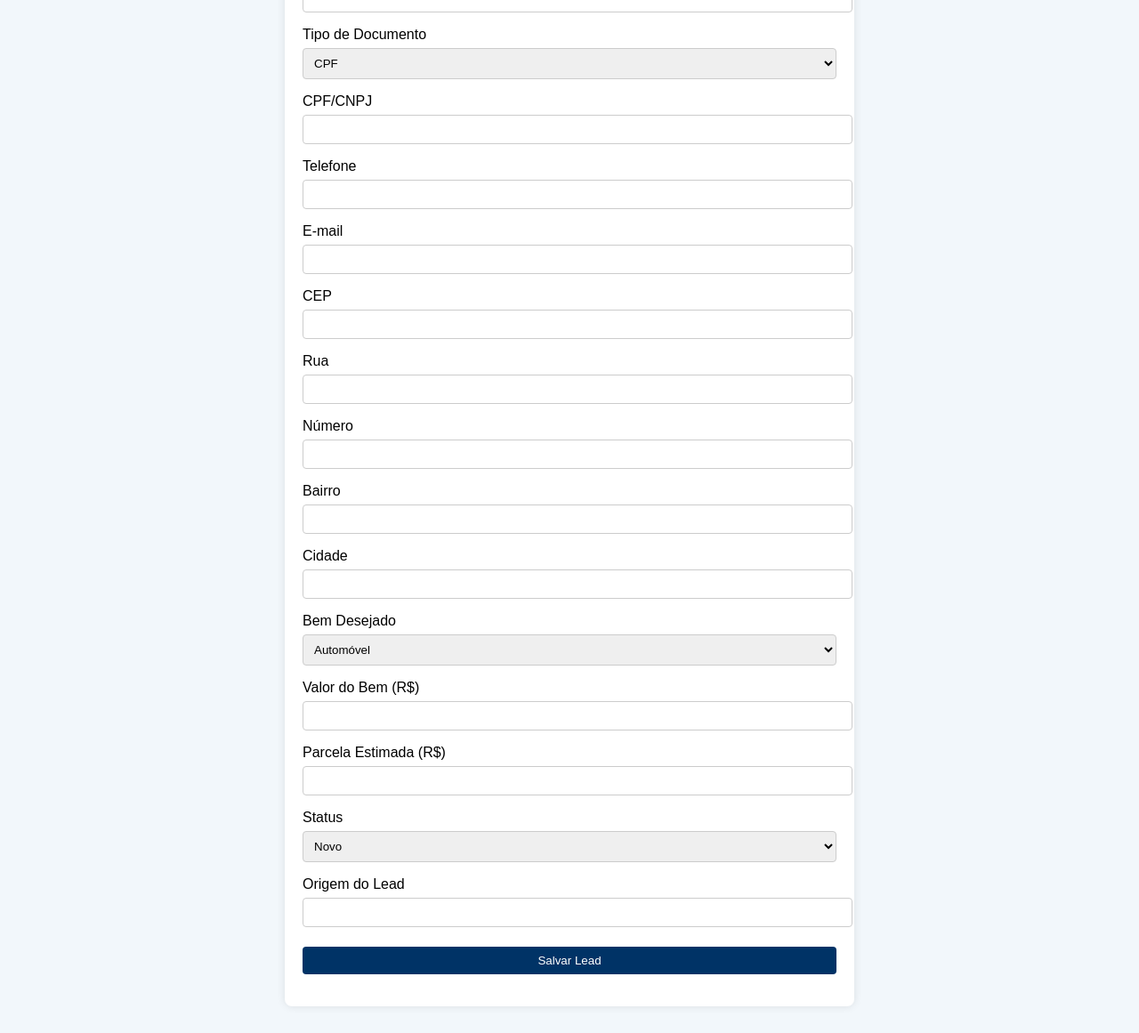
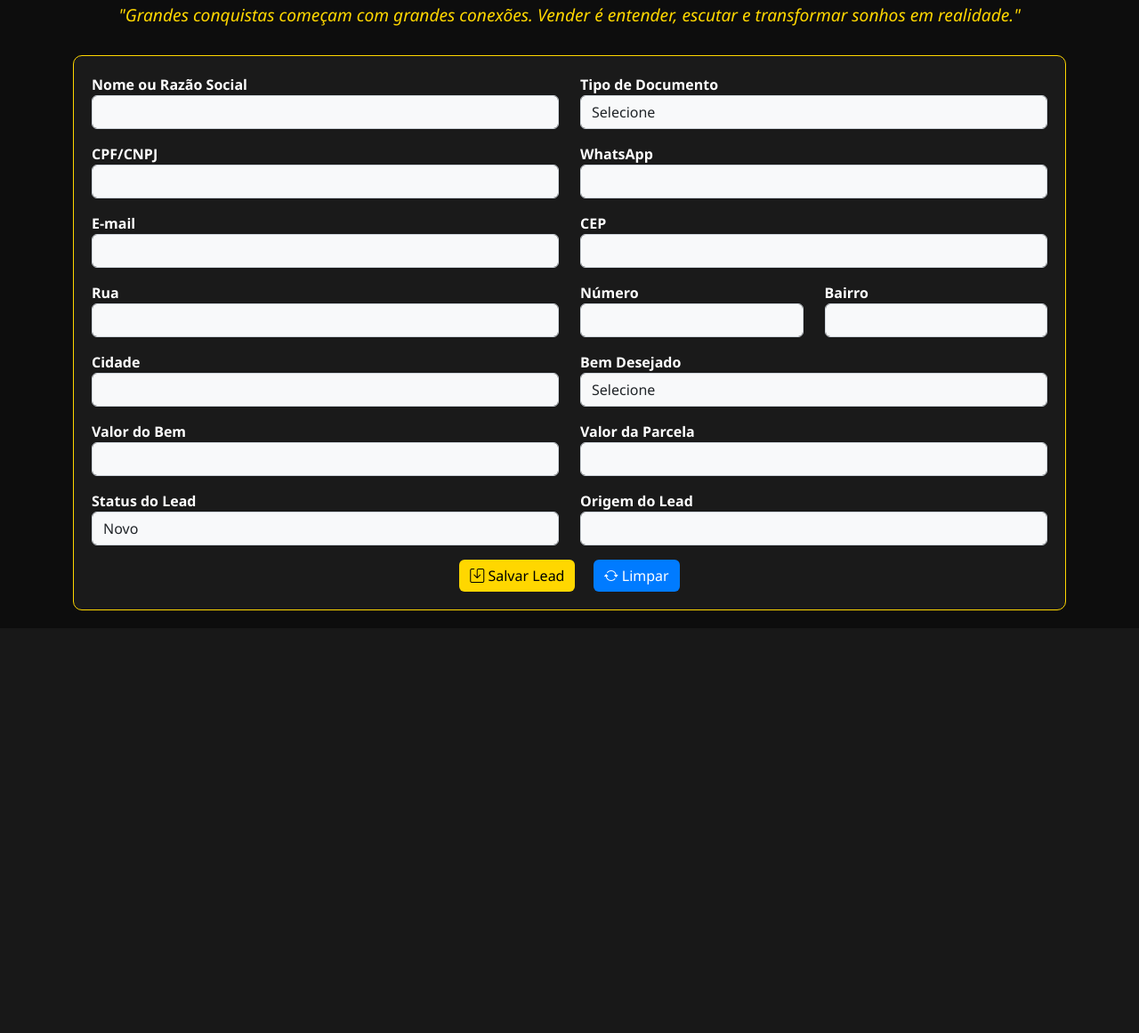
Before and after one commit to fabricioarturcuchi/raros_web_crm, a Flask app: page / in a window 1280 px wide. Shown: the part 173-1334 px from the top of the page at 89% size. After the commit the page ends 859 px from the top, so only its background shows below. Run offline with Flask 3, Linux system fonts and the light colour scheme.

Commit message:
Update index.html

```diff
--- a/templates/index.html
+++ b/templates/index.html
@@ -2,78 +2,168 @@
 <html lang="pt-br">
 <head>
     <meta charset="UTF-8">
-    <title>RAROS CAPITAL - CRM</title>
-    <link rel="stylesheet" href="/static/style.css">
-    <script src="/static/script.js" defer></script>
+    <title>RAROS CAPITAL - CRM de Leads</title>
+    <meta name="viewport" content="width=device-width, initial-scale=1">
+    <!-- Bootstrap 5 CDN -->
+    <link href="https://cdn.jsdelivr.net/npm/bootstrap@5.3.0/dist/css/bootstrap.min.css" rel="stylesheet">
+    <!-- Bootstrap Icons -->
+    <link href="https://cdn.jsdelivr.net/npm/bootstrap-icons@1.10.5/font/bootstrap-icons.css" rel="stylesheet">
+    <style>
+        body {
+            background-color: #0d0d0d;
+            color: white;
+            font-family: 'Segoe UI', sans-serif;
+        }
+
+        .logo {
+            width: 160px;
+        }
+
+        .header-bar {
+            background: linear-gradient(90deg, #000, #1a1a1a);
+            padding: 15px;
+            border-bottom: 2px solid gold;
+        }
+
+        .card {
+            background-color: #1a1a1a;
+            border: 1px solid gold;
+            border-radius: 10px;
+            padding: 20px;
+            margin-bottom: 20px;
+        }
+
+        label {
+            font-weight: bold;
+            color: #ffffff;
+        }
+
+        .form-control {
+            background-color: #f8f9fa;
+            border: 1px solid #ced4da;
+        }
+
+        .btn-primary {
+            background-color: #007bff;
+            border: none;
+        }
+
+        .btn-primary:hover {
+            background-color: #0056b3;
+        }
+
+        .btn-warning {
+            background-color: gold;
+            color: black;
+            border: none;
+        }
+
+        .btn-warning:hover {
+            background-color: #e6c200;
+        }
+
+        .motivational {
+            color: gold;
+            font-style: italic;
+            font-size: 1.2rem;
+            margin: 10px 0 30px;
+        }
+    </style>
 </head>
 <body>
-    <div class="container">
-        <h1>CRM - RAROS CAPITAL</h1>
-        {% with messages = get_flashed_messages(with_categories=true) %}
-          {% for category, message in messages %}
-            <div class="alert {{ category }}">{{ message }}</div>
-          {% endfor %}
-        {% endwith %}
-        <form method="POST">
-            <label>Nome/Razão Social</label>
-            <input type="text" name="nome" required>
+    <div class="container-fluid header-bar d-flex justify-content-between align-items-center">
+        <img src="https://i.postimg.cc/wMPWky1K/Sem-t-tulo-removebg-preview.png" alt="RAROS CAPITAL Logo" class="logo">
+        <span class="text-end text-white h5">CRM de Leads</span>
+    </div>
 
-            <label>Tipo de Documento</label>
-            <select name="tipo_doc" id="tipo_doc" onchange="mascaraDocumento()">
+    <div class="container mt-4">
+        <div class="text-center motivational">
+            "Grandes conquistas começam com grandes conexões. Vender é entender, escutar e transformar sonhos em realidade."
+        </div>
+
+        <form method="POST" action="/" class="card">
+            <div class="row">
+                <div class="col-md-6 mb-3">
+                    <label for="nome_razao">Nome ou Razão Social</label>
+                    <input type="text" name="nome_razao" class="form-control" required>
+                </div>
+                <div class="col-md-6 mb-3">
+                    <label for="tipo_doc">Tipo de Documento</label>
+                    <select name="tipo_doc" class="form-control" required>
+                        <option value="">Selecione</option>
                         <option value="CPF">CPF</option>
                         <option value="CNPJ">CNPJ</option>
                     </select>
-
-            <label>CPF/CNPJ</label>
-            <input type="text" name="documento" id="documento" required>
-
-            <label>Telefone</label>
-            <input type="text" name="telefone" id="telefone" required>
-
-            <label>E-mail</label>
-            <input type="email" name="email" required>
-
-            <label>CEP</label>
-            <input type="text" name="cep" id="cep" required onblur="buscarEndereco()">
-
-            <label>Rua</label>
-            <input type="text" name="rua" id="rua" required>
-
-            <label>Número</label>
-            <input type="text" name="numero" required>
-
-            <label>Bairro</label>
-            <input type="text" name="bairro" id="bairro" required>
-
-            <label>Cidade</label>
-            <input type="text" name="cidade" id="cidade" required>
-
-            <label>Bem Desejado</label>
-            <select name="bem" id="bem" onchange="calcularParcela()" required>
+                </div>
+                <div class="col-md-6 mb-3">
+                    <label for="documento">CPF/CNPJ</label>
+                    <input type="text" name="documento" class="form-control" required>
+                </div>
+                <div class="col-md-6 mb-3">
+                    <label for="telefone">WhatsApp</label>
+                    <input type="text" name="telefone" class="form-control" required>
+                </div>
+                <div class="col-md-6 mb-3">
+                    <label for="email">E-mail</label>
+                    <input type="email" name="email" class="form-control">
+                </div>
+                <div class="col-md-6 mb-3">
+                    <label for="cep">CEP</label>
+                    <input type="text" name="cep" class="form-control" required>
+                </div>
+                <div class="col-md-6 mb-3">
+                    <label for="rua">Rua</label>
+                    <input type="text" name="rua" class="form-control">
+                </div>
+                <div class="col-md-3 mb-3">
+                    <label for="numero">Número</label>
+                    <input type="text" name="numero" class="form-control">
+                </div>
+                <div class="col-md-3 mb-3">
+                    <label for="bairro">Bairro</label>
+                    <input type="text" name="bairro" class="form-control">
+                </div>
+                <div class="col-md-6 mb-3">
+                    <label for="cidade">Cidade</label>
+                    <input type="text" name="cidade" class="form-control">
+                </div>
+                <div class="col-md-6 mb-3">
+                    <label for="bem">Bem Desejado</label>
+                    <select name="bem" class="form-control" required>
+                        <option value="">Selecione</option>
                         <option value="Automóvel">Automóvel</option>
                         <option value="Imóvel">Imóvel</option>
                     </select>
-
-            <label>Valor do Bem (R$)</label>
-            <input type="number" name="valor" id="valor" required oninput="calcularParcela()">
-
-            <label>Parcela Estimada (R$)</label>
-            <input type="text" name="parcela" id="parcela" readonly>
-
-            <label>Status</label>
-            <select name="status">
-                <option>Novo</option>
-                <option>Em contato</option>
-                <option>Qualificado</option>
-                <option>Fechado</option>
-                <option>Perdido</option>
+                </div>
+                <div class="col-md-6 mb-3">
+                    <label for="valor">Valor do Bem</label>
+                    <input type="number" name="valor" class="form-control" required>
+                </div>
+                <div class="col-md-6 mb-3">
+                    <label for="parcela">Valor da Parcela</label>
+                    <input type="text" name="parcela" class="form-control" readonly>
+                </div>
+                <div class="col-md-6 mb-3">
+                    <label for="status">Status do Lead</label>
+                    <select name="status" class="form-control" required>
+                        <option value="Novo">Novo</option>
+                        <option value="Em Contato">Em Contato</option>
+                        <option value="Convertido">Convertido</option>
+                        <option value="Perdido">Perdido</option>
                     </select>
-
-            <label>Origem do Lead</label>
-            <input type="text" name="origem">
-
-            <button type="submit">Salvar Lead</button>
+                </div>
+                <div class="col-md-6 mb-3">
+                    <label for="origem">Origem do Lead</label>
+                    <input type="text" name="origem" class="form-control">
+                </div>
+            </div>
+            <div class="text-center">
+                <button type="submit" class="btn btn-warning me-3"><i class="bi bi-save"></i> Salvar Lead</button>
+                <a href="/" class="btn btn-primary"><i class="bi bi-arrow-repeat"></i> Limpar</a>
+            </div>
         </form>
     </div>
+
+    <script src="https://cdn.jsdelivr.net/npm/bootstrap@5.3.0/dist/js/bootstrap.bundle.min.js"></script>
 </body>
 </html>
```
Lines whose indentation alone changed are shown as unchanged.
